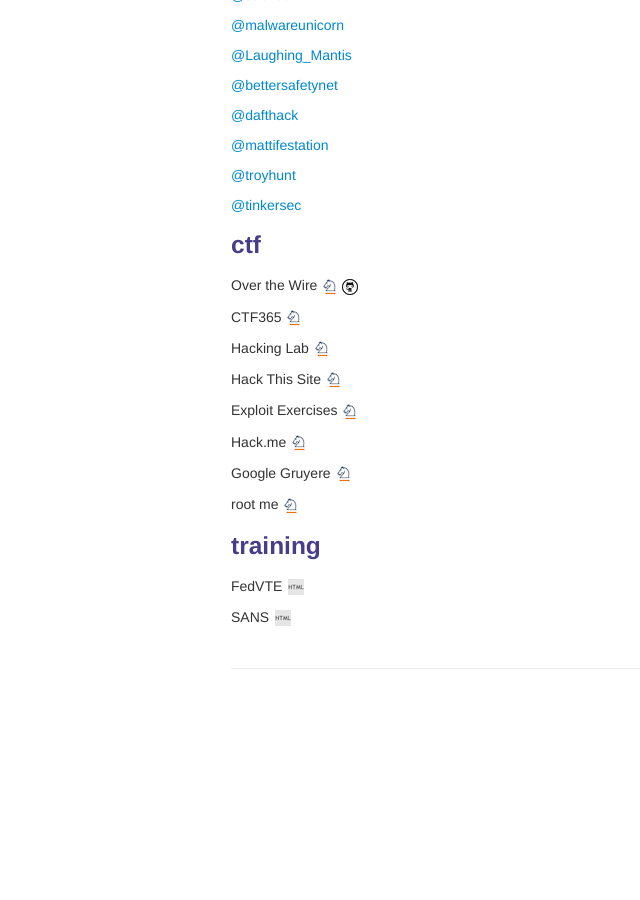
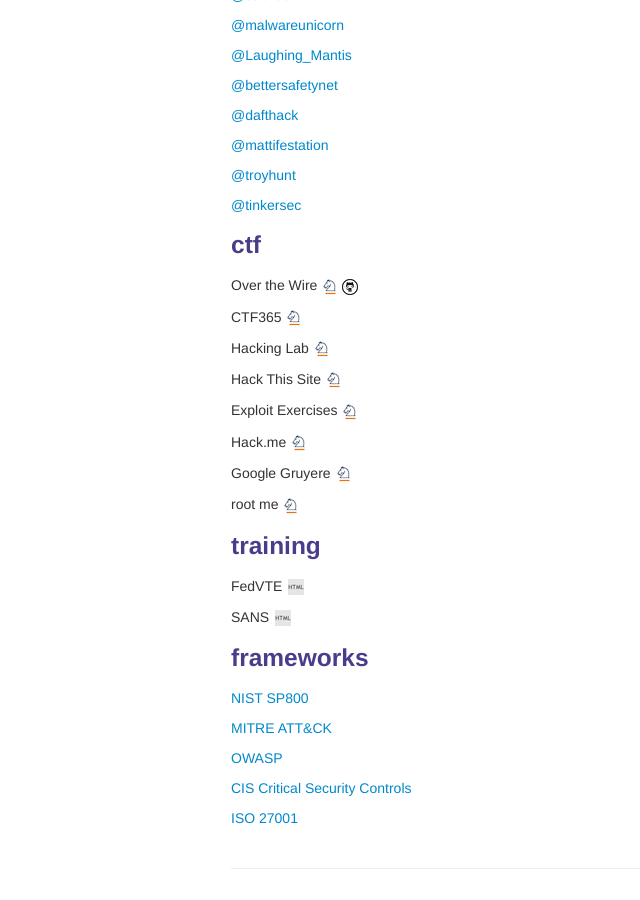
Before and after one commit to dynamicparallax/dynamicparallax.github.io, a Jekyll site: the page built from pages/resources.md, in a window 1280 px wide and 900 px high, scrolled down 1333 px. Shown: the whole window, without its empty margins (59-699 px from the left). Built offline with Jekyll 4.4.1, drawn with Linux system fonts in a browser that asks for light colours; before the commit the page ends 2033 px from its top, so only the background shows below that.

Commit message:
Update resources.md

```diff
--- a/pages/resources.md
+++ b/pages/resources.md
@@ -145,3 +146,16 @@
 
 SANS
 [![html](icons16/html-icon.png)](https://www.sans.org/find-training/)
+
+
+### <a name="frameworks"></a>frameworks
+
+<a href="https://csrc.nist.gov/publications/sp800" target="_blank">NIST SP800</a>
+
+<a href="https://attack.mitre.org/wiki/Main_Page" target="_blank">MITRE ATT&CK</a>
+
+<a href="https://www.owasp.org" target="_blank">OWASP</a>
+
+<a href="https://www.cisecurity.org" target="_blank">CIS Critical Security Controls</a>
+
+<a href="https://www.iso.org/isoiec-27001-information-security.html" target="_blank">ISO 27001</a>
```
Also changed, not shown: other parts of pages/resources.md (+1 -0 lines).
